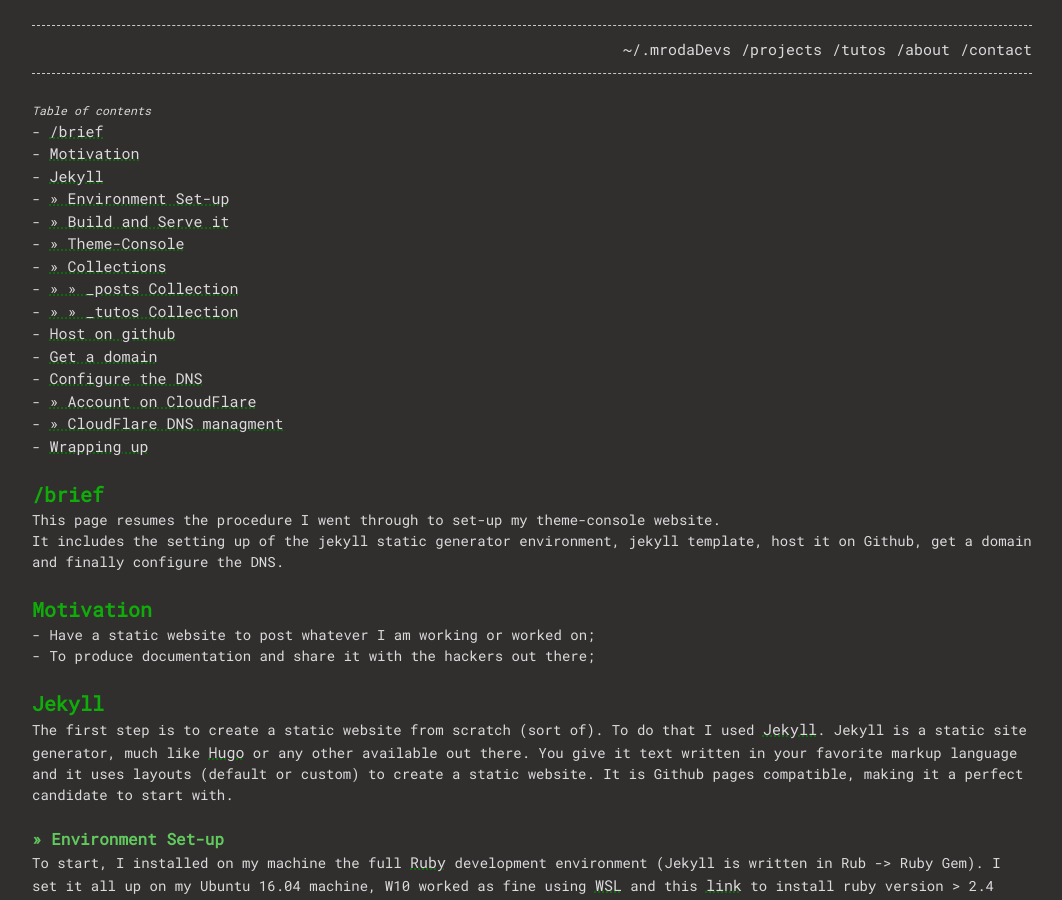
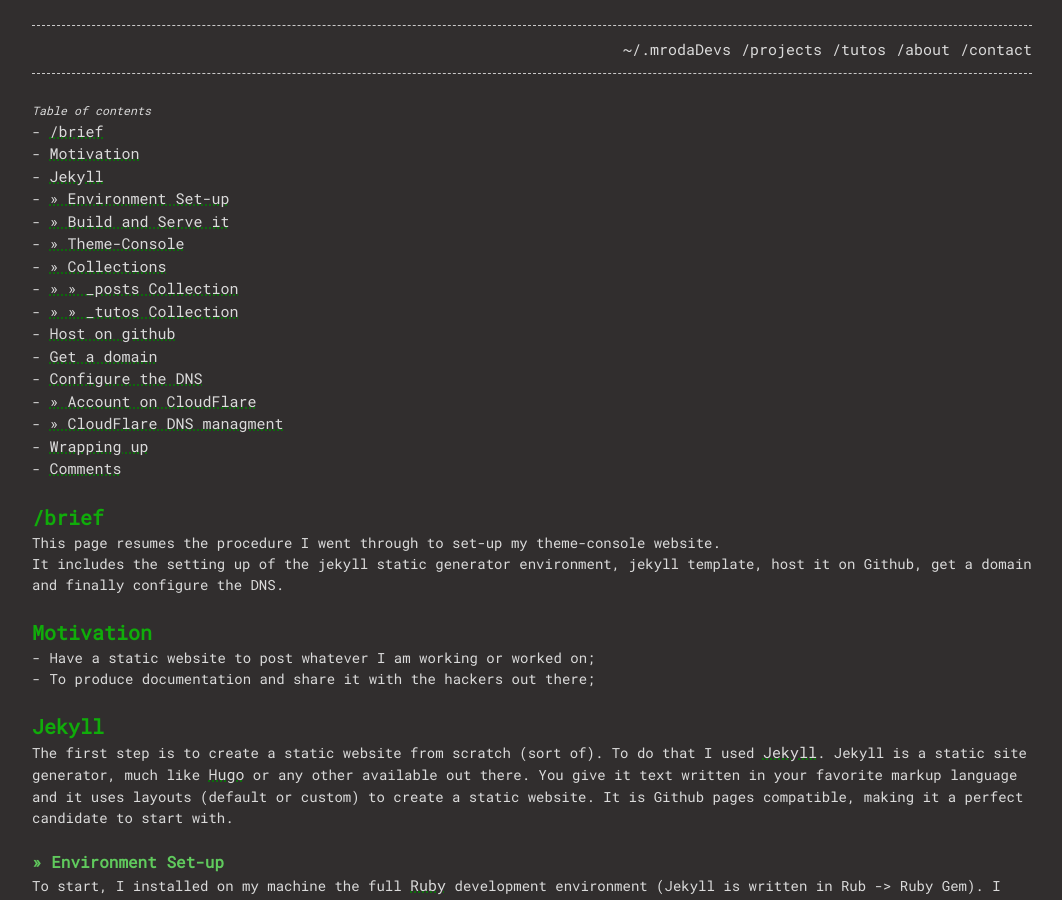
Before and after one commit to marcoroda/marcorodadevs, a Jekyll site: the page built from _tutos/2020-03-05-marcoroda-setup.md, in a window 1280 px wide and 900 px high. Shown: the whole window, without its empty margins (108-1170 px from the left). Built offline with Jekyll 4.4.1, drawn with Linux system fonts in a browser that asks for light colours; nearby versions of some CDN libraries.

Commit message:
Addec comment Header to post/tuto and removed from javaScript code.

```diff
--- a/_includes/github-comments.html
+++ b/_includes/github-comments.html
@@ -2,7 +2,7 @@
 
 <div id="gh-comments">
     <br/><br/>
-    <h1>Comments</h1>
+    <!-- <h1>Comments</h1> -->
     <div id="gh-comments-list"></div>
 </div>
 
--- a/_tutos/2020-03-05-marcoroda-setup.md
+++ b/_tutos/2020-03-05-marcoroda-setup.md
@@ -206,3 +206,5 @@
 
 # Wrapping up
 With all the above steps done, hopefully you managed to set up your own website with your own domain. Static websites are again gaining a lot of popularity. No need for server side applications, such as backend and databases. You have totally control over with no cost whatsoever, almost, you still have to pay for the domain (if you like).
+
+# Comments
```
Also changed, not shown: _posts/2020-03-02-TTGO-LORA-TTN.md (+2 -0 lines).
